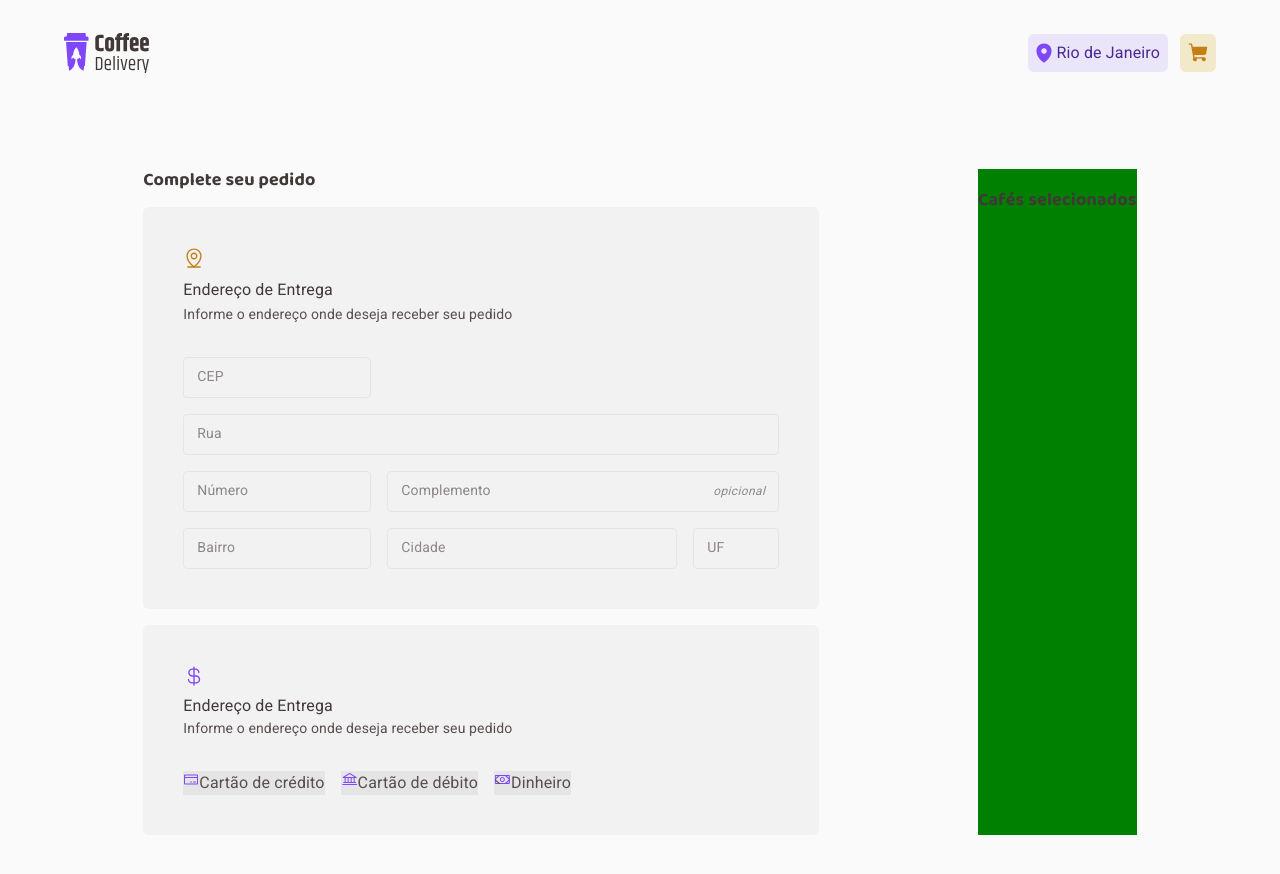
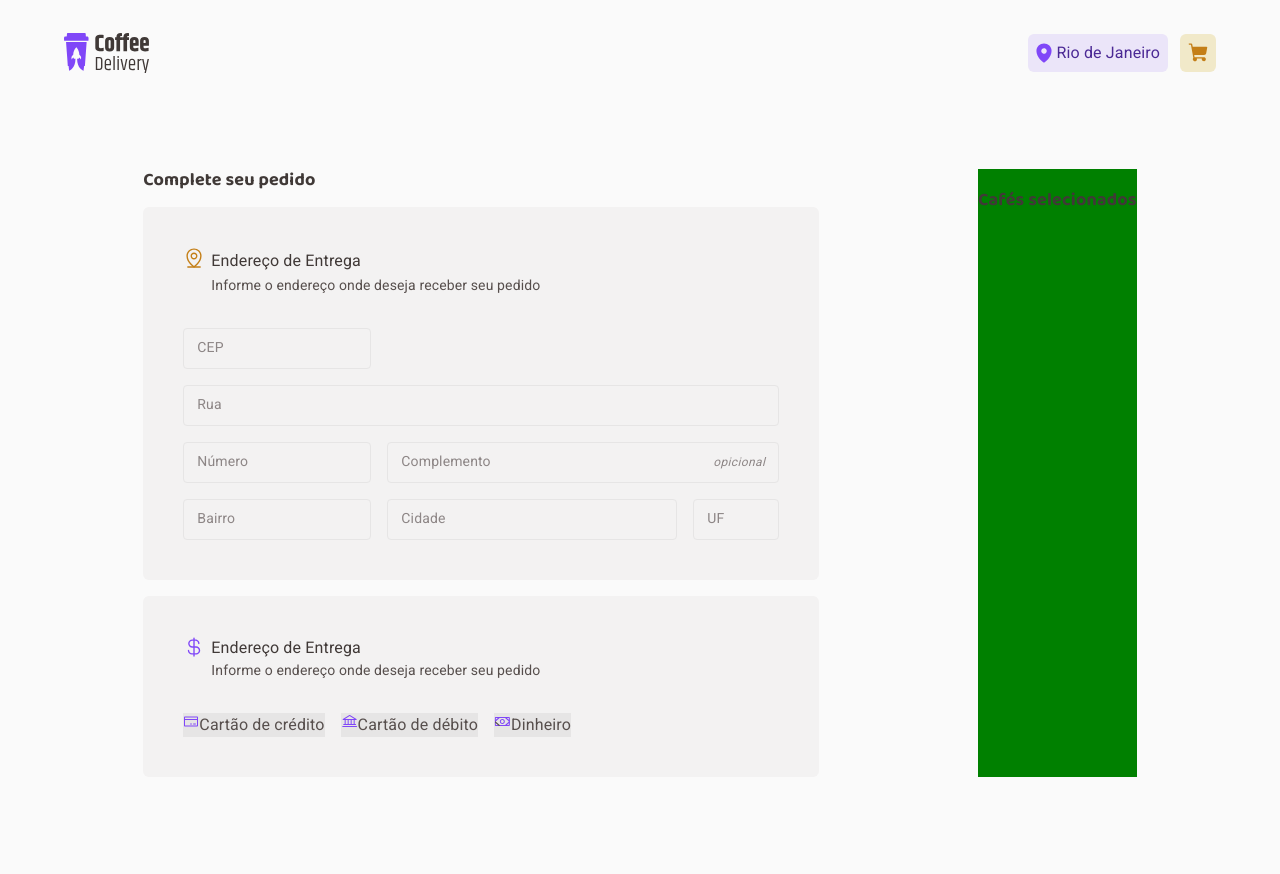
Before and after one commit to MoisesSantana/coffe-delivery, a React (Vite) app: page /checkout in a window 1280 px wide. Shown: the top 874 px of the page. After the commit the page ends 841 px from the top, so only its background shows below. Built offline with nearby package versions, Linux system fonts and the light colour scheme.

Commit message:
:bug: adicionando estilizacao retirada erroneamente

```diff
--- a/src/styles/shared-styles.ts
+++ b/src/styles/shared-styles.ts
@@ -3,6 +3,13 @@ import { Box, styled } from '@mui/material';
 export const FormCards = styled(Box)`
   display: flex;
   flex-direction: column;
+  padding: 40px;
   background-color: ${({ theme }) => theme.palette.grey[200]};
   border-radius: 6px;
+
+  header {
+    display: flex;
+    align-items: flex-start;
+    gap: 6px;
+  }
 `;
```
